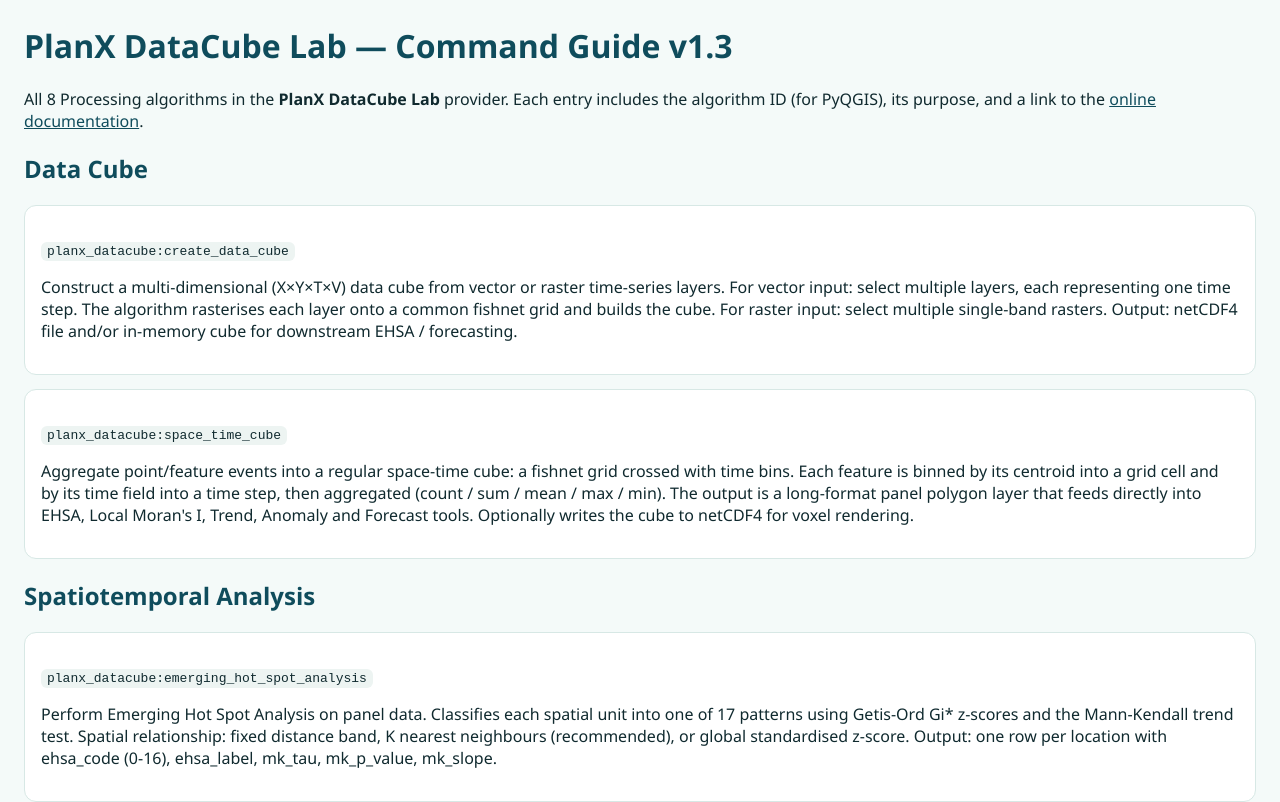
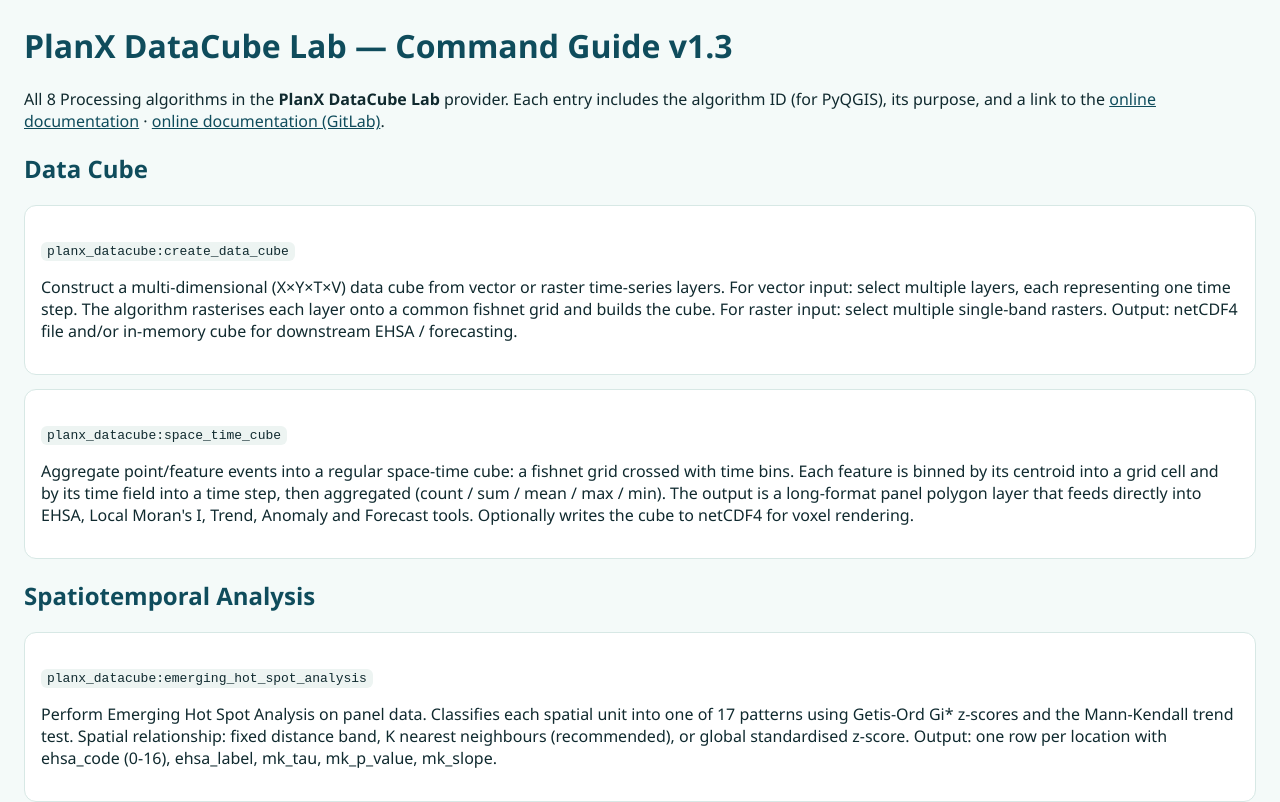
Before and after one commit to YusufEminoglu/planx_datacube, a plain HTML site: page docs/COMMAND_GUIDE.html in a window 1280 px wide. Shown: the top 802 px of the page. Drawn offline with Linux system fonts and the light colour scheme.

Commit message:
Add GitLab mirror links alongside GitHub in manual (GitHub account currently flagged)

```diff
--- a/docs/COMMAND_GUIDE.html
+++ b/docs/COMMAND_GUIDE.html
@@ -16,7 +16,7 @@
   <h1>PlanX DataCube Lab — Command Guide v1.3</h1>
   <p>All 8 Processing algorithms in the <strong>PlanX DataCube Lab</strong> provider.
   Each entry includes the algorithm ID (for PyQGIS), its purpose, and a link to the
-  <a href="https://github.com/YusufEminoglu/planx_datacube">online documentation</a>.</p>
+  <a href="https://github.com/YusufEminoglu/planx_datacube">online documentation</a> &middot; <a href="https://gitlab.com/yusufeminoglu/planx_datacube">online documentation (GitLab)</a>.</p>
 
   <h2>Data Cube</h2>
   <div class="card">
```
Also changed, not shown: docs/DATACUBE_REFERENCE_MANUAL.html (+1 -0 lines).
